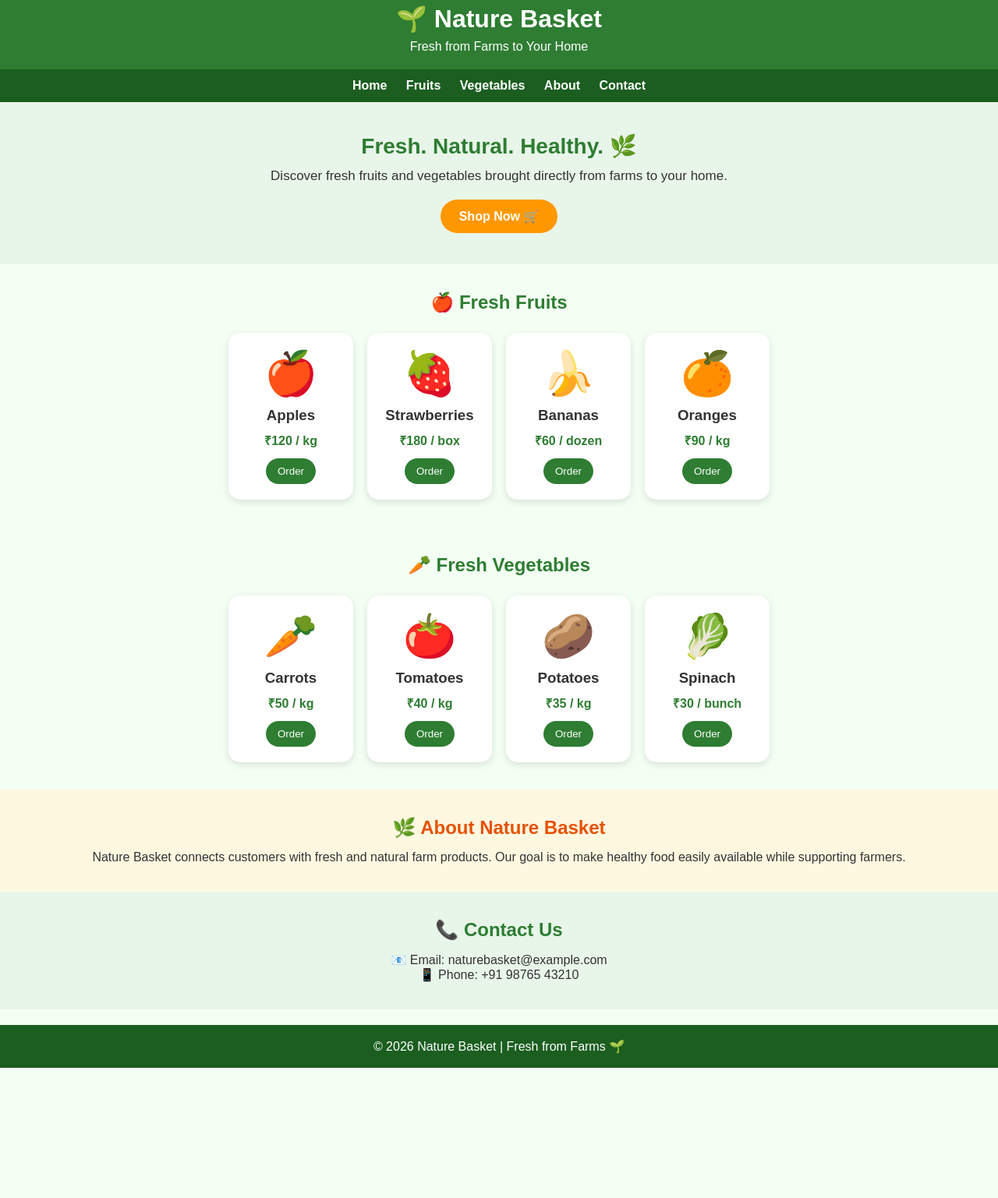
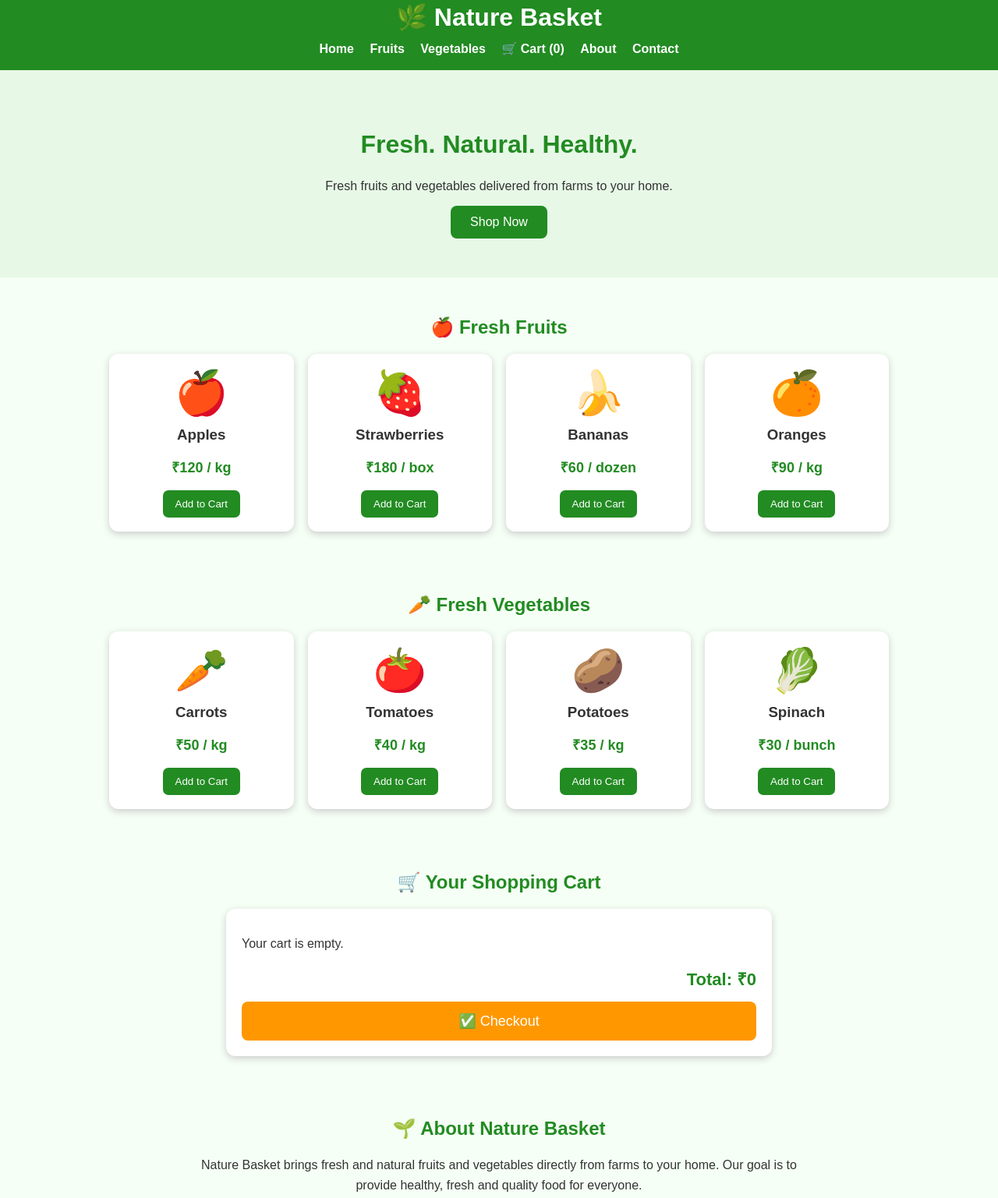
Before and after one commit to thulasisugavasi-2006/Nature-basket-, a plain HTML site: page index.html in a window 1280 px wide. Shown: the part 15-1552 px from the top of the page at 78% size. Before the commit the page ends 1385 px from the top, so only its background shows below. Drawn offline with Linux system fonts and the light colour scheme.

Commit message:
Update index.html

```diff
--- a/index.html
+++ b/index.html
@@ -9,163 +9,183 @@
 <style>
 * {
     box-sizing: border-box;
-            margin: 0;
-            padding: 0;
 }
 
 body {
+    margin: 0;
     font-family: Arial, sans-serif;
-            background: #f4fff4;
+    background: #f5fff5;
     color: #333;
 }
 
 header {
-            background: #2e7d32;
+    background: #228B22;
     color: white;
-            padding: 20px;
+    padding: 18px;
     text-align: center;
 }
 
 header h1 {
-            font-size: 32px;
-        }
-
-        header p {
-            margin-top: 8px;
-            font-size: 16px;
+    margin: 0;
 }
 
 nav {
-            background: #1b5e20;
-            padding: 12px;
-            text-align: center;
+    margin-top: 12px;
 }
 
 nav a {
     color: white;
     text-decoration: none;
-            margin: 0 10px;
+    margin: 8px;
     font-weight: bold;
 }
 
 .hero {
     text-align: center;
-            padding: 40px 20px;
-            background: #e8f5e9;
+    padding: 50px 20px;
+    background: #e7f8e7;
 }
 
 .hero h2 {
-            color: #2e7d32;
-            font-size: 28px;
-            margin-bottom: 12px;
+    color: #228B22;
+    font-size: 32px;
 }
 
-        .hero p {
-            font-size: 17px;
-            margin-bottom: 20px;
+.hero button {
+    background: #228B22;
+    color: white;
+    border: none;
+    padding: 12px 25px;
+    border-radius: 8px;
+    font-size: 16px;
 }
 
-        .shop-button {
-            display: inline-block;
-            background: #ff9800;
-            color: white;
-            padding: 12px 24px;
-            border-radius: 25px;
-            text-decoration: none;
-            font-weight: bold;
+section {
+    padding: 30px 15px;
 }
 
-        .section {
-            padding: 35px 15px;
+section h2 {
     text-align: center;
-        }
-
-        .section h2 {
-            color: #2e7d32;
-            margin-bottom: 25px;
+    color: #228B22;
 }
 
 .products {
-            display: flex;
-            flex-wrap: wrap;
-            justify-content: center;
+    display: grid;
+    grid-template-columns: repeat(auto-fit, minmax(180px, 1fr));
     gap: 18px;
+    max-width: 1000px;
+    margin: auto;
 }
 
-        .product {
+.card {
     background: white;
-            width: 160px;
-            padding: 20px 12px;
-            border-radius: 15px;
-            box-shadow: 0 3px 10px rgba(0,0,0,0.12);
+    padding: 18px;
+    text-align: center;
+    border-radius: 12px;
+    box-shadow: 0 3px 10px #ccc;
 }
 
-        .product .emoji {
+.card .emoji {
     font-size: 55px;
 }
 
-        .product h3 {
+.card h3 {
     margin: 10px 0;
-            color: #333;
 }
 
 .price {
-            color: #2e7d32;
     font-weight: bold;
-            margin-bottom: 12px;
+    color: #228B22;
+    font-size: 18px;
 }
 
-        .order-button {
-            background: #2e7d32;
+.card button {
+    background: #228B22;
     color: white;
     border: none;
-            padding: 9px 15px;
-            border-radius: 20px;
+    padding: 10px 16px;
+    border-radius: 7px;
     cursor: pointer;
 }
 
-        .about {
-            background: #fff8e1;
-            padding: 35px 20px;
-            text-align: center;
+.cart {
+    background: white;
+    max-width: 700px;
+    margin: auto;
+    padding: 20px;
+    border-radius: 12px;
+    box-shadow: 0 3px 10px #ccc;
 }
 
-        .about h2 {
-            color: #e65100;
-            margin-bottom: 15px;
+.cart-item {
+    display: flex;
+    justify-content: space-between;
+    align-items: center;
+    border-bottom: 1px solid #ddd;
+    padding: 12px 0;
+    gap: 10px;
 }
 
-        .contact {
-            background: #e8f5e9;
-            padding: 35px 20px;
-            text-align: center;
+.quantity button {
+    padding: 5px 10px;
+    margin: 2px;
+    border: none;
+    border-radius: 5px;
+    background: #228B22;
+    color: white;
 }
 
-        .contact h2 {
-            color: #2e7d32;
-            margin-bottom: 15px;
+.remove {
+    background: #d9534f !important;
+}
+
+.total {
+    text-align: right;
+    font-size: 22px;
+    font-weight: bold;
+    margin-top: 20px;
+    color: #228B22;
+}
+
+.checkout {
+    width: 100%;
+    padding: 14px;
+    margin-top: 15px;
+    background: #ff9800;
+    color: white;
+    border: none;
+    border-radius: 8px;
+    font-size: 18px;
+}
+
+.about, .contact {
+    max-width: 800px;
+    margin: auto;
+    text-align: center;
+    line-height: 1.6;
 }
 
 footer {
-            background: #1b5e20;
+    background: #228B22;
     color: white;
     text-align: center;
-            padding: 18px;
-            margin-top: 20px;
+    padding: 15px;
+    margin-top: 30px;
 }
 
 @media (max-width: 500px) {
-            header h1 {
+    nav a {
+        display: inline-block;
+        margin: 5px;
+    }
+
+    .hero h2 {
         font-size: 26px;
     }
 
-            nav a {
-                margin: 0 5px;
-                font-size: 14px;
-            }
-
-            .product {
-                width: 145px;
+    .cart-item {
+        flex-direction: column;
+        align-items: flex-start;
     }
 }
 </style>
@@ -174,126 +194,293 @@
 <body>
 
 <header>
-        <h1>🌱 Nature Basket</h1>
-        <p>Fresh from Farms to Your Home</p>
-    </header>
+    <h1>🌿 Nature Basket</h1>
 
     <nav>
         <a href="#home">Home</a>
         <a href="#fruits">Fruits</a>
         <a href="#vegetables">Vegetables</a>
+        <a href="#cart">🛒 Cart (<span id="cartCount">0</span>)</a>
         <a href="#about">About</a>
         <a href="#contact">Contact</a>
     </nav>
+</header>
 
 <section class="hero" id="home">
-        <h2>Fresh. Natural. Healthy. 🌿</h2>
-        <p>
-            Discover fresh fruits and vegetables brought directly
-            from farms to your home.
-        </p>
-
-        <a href="#fruits" class="shop-button">Shop Now 🛒</a>
+    <h2>Fresh. Natural. Healthy.</h2>
+    <p>Fresh fruits and vegetables delivered from farms to your home.</p>
+    <a href="#fruits">
+        <button>Shop Now</button>
+    </a>
 </section>
 
-    <section class="section" id="fruits">
-
+<section id="fruits">
     <h2>🍎 Fresh Fruits</h2>
 
     <div class="products">
 
-            <div class="product">
+        <div class="card">
             <div class="emoji">🍎</div>
             <h3>Apples</h3>
             <p class="price">₹120 / kg</p>
-                <button class="order-button">Order</button>
+            <button onclick="addToCart('Apples',120)">Add to Cart</button>
         </div>
 
-            <div class="product">
+        <div class="card">
             <div class="emoji">🍓</div>
             <h3>Strawberries</h3>
             <p class="price">₹180 / box</p>
-                <button class="order-button">Order</button>
+            <button onclick="addToCart('Strawberries',180)">Add to Cart</button>
         </div>
 
-            <div class="product">
+        <div class="card">
             <div class="emoji">🍌</div>
             <h3>Bananas</h3>
             <p class="price">₹60 / dozen</p>
-                <button class="order-button">Order</button>
+            <button onclick="addToCart('Bananas',60)">Add to Cart</button>
         </div>
 
-            <div class="product">
+        <div class="card">
             <div class="emoji">🍊</div>
             <h3>Oranges</h3>
             <p class="price">₹90 / kg</p>
-                <button class="order-button">Order</button>
+            <button onclick="addToCart('Oranges',90)">Add to Cart</button>
         </div>
 
     </div>
 </section>
 
-    <section class="section" id="vegetables">
-
+<section id="vegetables">
     <h2>🥕 Fresh Vegetables</h2>
 
     <div class="products">
 
-            <div class="product">
+        <div class="card">
             <div class="emoji">🥕</div>
             <h3>Carrots</h3>
             <p class="price">₹50 / kg</p>
-                <button class="order-button">Order</button>
+            <button onclick="addToCart('Carrots',50)">Add to Cart</button>
         </div>
 
-            <div class="product">
+        <div class="card">
             <div class="emoji">🍅</div>
             <h3>Tomatoes</h3>
             <p class="price">₹40 / kg</p>
-                <button class="order-button">Order</button>
+            <button onclick="addToCart('Tomatoes',40)">Add to Cart</button>
         </div>
 
-            <div class="product">
+        <div class="card">
             <div class="emoji">🥔</div>
             <h3>Potatoes</h3>
             <p class="price">₹35 / kg</p>
-                <button class="order-button">Order</button>
+            <button onclick="addToCart('Potatoes',35)">Add to Cart</button>
         </div>
 
-            <div class="product">
+        <div class="card">
             <div class="emoji">🥬</div>
             <h3>Spinach</h3>
             <p class="price">₹30 / bunch</p>
-                <button class="order-button">Order</button>
+            <button onclick="addToCart('Spinach',30)">Add to Cart</button>
         </div>
 
     </div>
 </section>
 
-    <section class="about" id="about">
+<section id="cart">
+    <h2>🛒 Your Shopping Cart</h2>
 
-        <h2>🌿 About Nature Basket</h2>
+    <div class="cart">
 
-        <p>
-            Nature Basket connects customers with fresh and natural
-            farm products. Our goal is to make healthy food easily
-            available while supporting farmers.
-        </p>
+        <div id="cartItems">
+            <p>Your cart is empty.</p>
+        </div>
 
+        <div class="total">
+            Total: ₹<span id="cartTotal">0</span>
+        </div>
+
+        <button class="checkout" onclick="checkout()">
+            ✅ Checkout
+        </button>
+
+    </div>
 </section>
 
-    <section class="contact" id="contact">
+<section id="about">
+    <h2>🌱 About Nature Basket</h2>
 
+    <div class="about">
+        <p>
+            Nature Basket brings fresh and natural fruits and vegetables
+            directly from farms to your home. Our goal is to provide
+            healthy, fresh and quality food for everyone.
+        </p>
+    </div>
+</section>
+
+<section id="contact">
     <h2>📞 Contact Us</h2>
 
-        <p>📧 Email: naturebasket@example.com</p>
-        <p>📱 Phone: +91 98765 43210</p>
-
+    <div class="contact">
+        <p>Email: naturebasket@example.com</p>
+        <p>Phone: +91 98765 43210</p>
+    </div>
 </section>
 
 <footer>
-        <p>© 2026 Nature Basket | Fresh from Farms 🌱</p>
+    <p>© 2026 Nature Basket | Fresh from Farms 🌿</p>
 </footer>
+
+<script>
+
+let cart = [];
+
+function addToCart(name, price) {
+
+    let existing = cart.find(item => item.name === name);
+
+    if (existing) {
+        existing.quantity++;
+    } else {
+        cart.push({
+            name: name,
+            price: price,
+            quantity: 1
+        });
+    }
+
+    updateCart();
+
+    alert(name + " added to cart!");
+}
+
+function updateCart() {
+
+    let cartItems = document.getElementById("cartItems");
+    let cartCount = document.getElementById("cartCount");
+    let cartTotal = document.getElementById("cartTotal");
+
+    cartItems.innerHTML = "";
+
+    let total = 0;
+    let count = 0;
+
+    if (cart.length === 0) {
+        cartItems.innerHTML = "<p>Your cart is empty.</p>";
+    }
+
+    cart.forEach((item, index) => {
+
+        let itemTotal = item.price * item.quantity;
+
+        total += itemTotal;
+        count += item.quantity;
+
+        cartItems.innerHTML += `
+            <div class="cart-item">
+
+                <div>
+                    <strong>${item.name}</strong>
+                    <br>
+                    ₹${item.price} × ${item.quantity}
+                </div>
+
+                <div class="quantity">
+
+                    <button onclick="decreaseQuantity(${index})">
+                        −
+                    </button>
+
+                    ${item.quantity}
+
+                    <button onclick="increaseQuantity(${index})">
+                        +
+                    </button>
+
+                    <button class="remove"
+                            onclick="removeItem(${index})">
+                        🗑️
+                    </button>
+
+                </div>
+
+                <strong>₹${itemTotal}</strong>
+
+            </div>
+        `;
+    });
+
+    cartCount.innerText = count;
+    cartTotal.innerText = total;
+}
+
+function increaseQuantity(index) {
+
+    cart[index].quantity++;
+
+    updateCart();
+}
+
+function decreaseQuantity(index) {
+
+    if (cart[index].quantity > 1) {
+
+        cart[index].quantity--;
+
+    } else {
+
+        cart.splice(index, 1);
+
+    }
+
+    updateCart();
+}
+
+function removeItem(index) {
+
+    cart.splice(index, 1);
+
+    updateCart();
+}
+
+function checkout() {
+
+    if (cart.length === 0) {
+
+        alert("Your cart is empty!");
+
+        return;
+    }
+
+    let message = "Nature Basket Order:%0A%0A";
+
+    let total = 0;
+
+    cart.forEach(item => {
+
+        let itemTotal = item.price * item.quantity;
+
+        total += itemTotal;
+
+        message +=
+        item.name +
+        " x " +
+        item.quantity +
+        " = ₹" +
+        itemTotal +
+        "%0A";
+    });
+
+    message += "%0ATotal = ₹" + total;
+
+    alert(
+        "Your order total is ₹" +
+        total +
+        ". We will add WhatsApp ordering next!"
+    );
+}
+
+</script>
 
 </body>
 </html>
```
Lines whose indentation alone changed are shown as unchanged.
